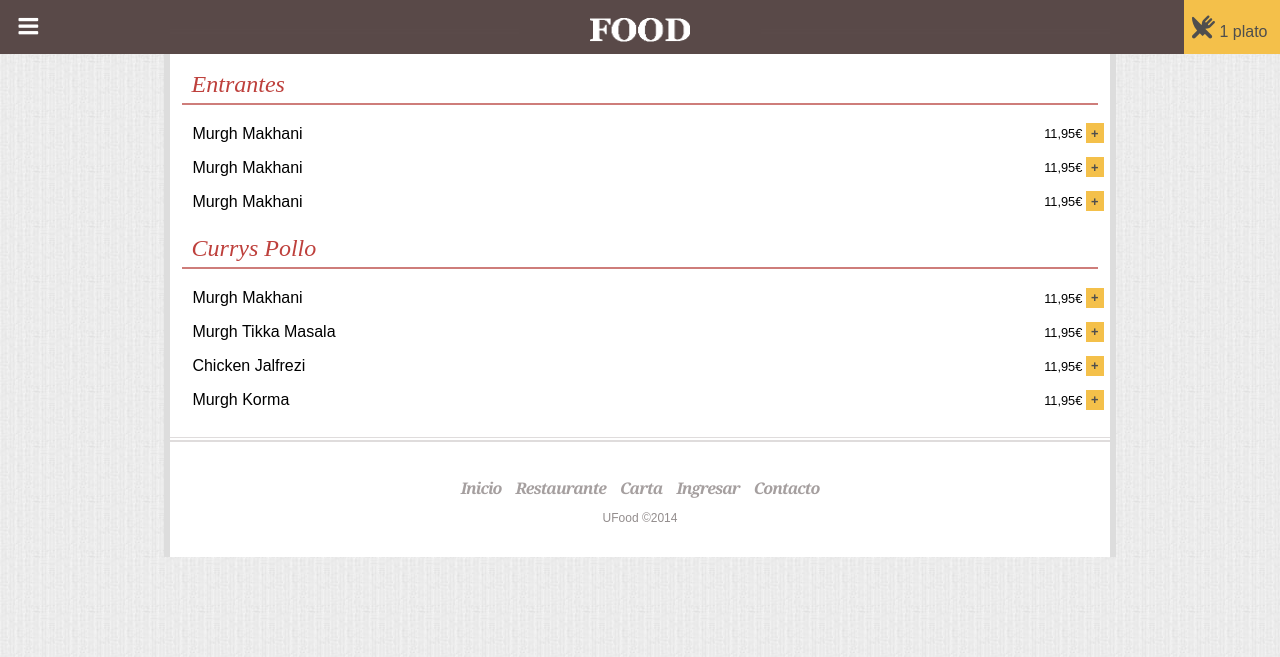
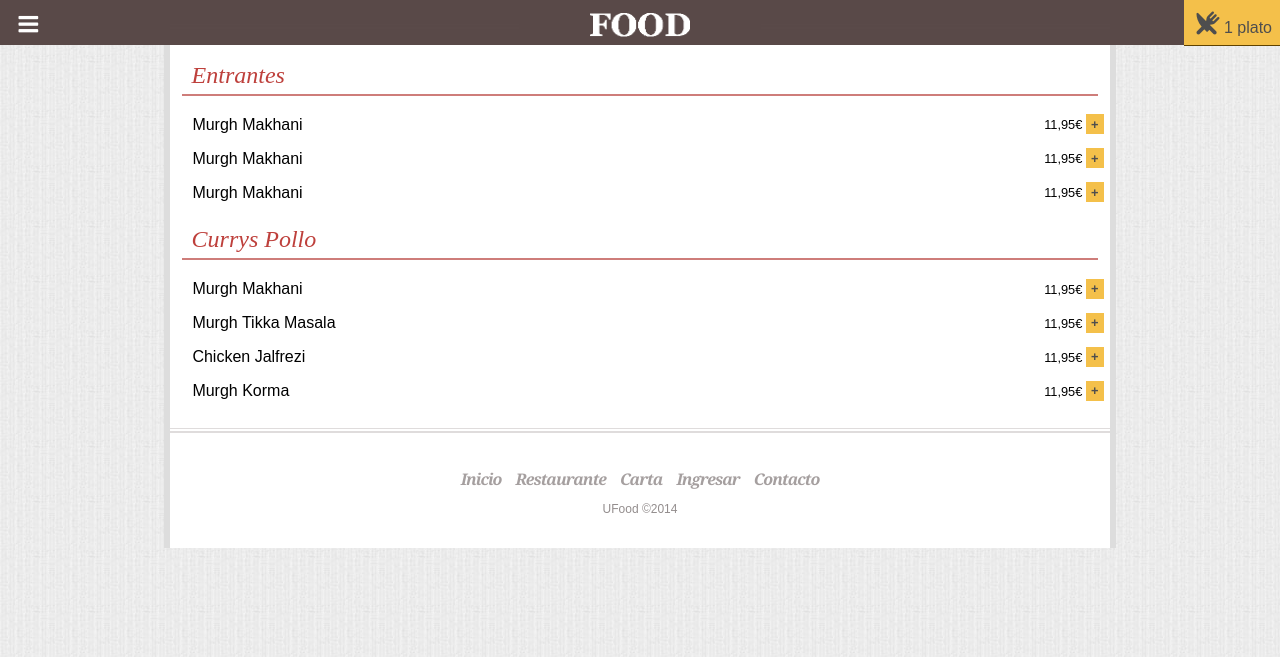
Before and after one commit to gamezinfantes/UFood, a Django app: page /carta/ in a window 1280 px wide. Shown: the top 657 px of the page. Run offline with Django 3.2, Linux system fonts and the light colour scheme; parts of the project's set-up code (start-up, migrations or seed data) failed here and were passed over; some libraries are stand-ins or nearby versions.

Commit message:
Sync to netbook

```diff
--- a/restaurante/templates/restaurante/carta.html
+++ b/restaurante/templates/restaurante/carta.html
@@ -2,8 +2,8 @@
 
 {% block title %}Carta{% endblock title %}
 {% block content %}
-	<div class="shoping-cart">
-		<a href="#"><span class="icon-food"></span> 1 plato</a>
+	<div id="shoping-cart">
+		<a href="#"><span class="icon-food"></span> 2 plato</a>
 	</div>
 	<section id="menu">
 		<h2 class="red-title" class="red-title">Entrantes</h2>
--- a/restaurante/templates/restaurante/home.html
+++ b/restaurante/templates/restaurante/home.html
@@ -6,7 +6,10 @@
 			<div id="busqueda">
 				<form id="form-seaarch-restaurant" action="/restaurantes/" method="GET">
 					<label class="" for="where">¿Tu código postal?</label>
-					<input type="text" pattern="\d*" maxlength="5" id="where" name="where" placeholder="Ej. 28010" />
+					<p class="input-container">
+						<span class="input-icon-right icon-location" id="geolocation"></span>
+						<input type="text" pattern="\d*" maxlength="5" id="where" name="where" placeholder="Ej. 28010" />
+					</p>
 
 					<label for="what">¿Qué quieres pedir?</label>
 					<select name="" id="">
--- a/static/css/style.css
+++ b/static/css/style.css
@@ -125,9 +128,9 @@ h1, h2 {
 
 header {
 	background: #594948;
-	height: 41px;
+	height: 37px;
 	margin: 0!important;
-	padding-top: 13px;
+	padding-top: 8px;
 	position: fixed;
 	right: 0;
 	top: 0;
@@ -173,20 +172,24 @@ header {
 					padding: 0.5em 1.5em;
 					text-decoration: none;
 				}
+				header nav ul li a:hover {
+					background: #6B5C5C; /* #d63432;*/
+
+				}
 
 	header .left-button{
 		color: #fff;
 		font-size: 23px;
 		left: 0.8em;
 		position: absolute;
-		top: 0.6em;
+		top: 0.5em;
 	}
 	header .right-button {
 		color: #fff;
 		font-size: 23px;
 		position: absolute;
 		right: 0.8em;
-		top: 0.7em;
+		top: 0.5em;
 	}
 
 input[type="text"], input[type="password"], input[type="email"] {
@@ -412,6 +419,46 @@ section#menu li .right{
 			margin-left: .5em;
 		}
 
+#shoping-cart {
+	display: block;
+	position: fixed;
+	right: 0px;
+	top: 0px;
+	z-index: 110;
+}
+#shoping-cart-btn {
+	display: block;
+	text-align: right;
+}
+#shoping-cart-btn a {
+	background: #f4c04a;
+	color: #4e4e4e;
+	display: inline-block;
+	height: 45px;
+	padding: 0 0.5em;
+	text-decoration: none;
+	width: 5em;
+}
+#shoping-cart .icon-food {
+	font-size: 23px;
+	line-height: 45px;
+
+}
+#shoping-cart-list {
+	background: #f4c04a;
+	display: none;
+	list-style: none;
+	padding:  0;
+	margin: 0;
+	width: 200px;
+}
+#shoping-cart-list li{
+	padding:0.5em 1em;
+}
+#shoping-cart-list li:last-child{
+	border-bottom: 0px;
+}
+
 #steps img {
 	width: 100%;
 }
@@ -443,7 +490,7 @@ section#menu li .right{
 }
 
 .content {
-	margin-top: 54px;
+	margin-top: 45px;
 	overflow: auto; /*evita el colapsamiento de margenes*/
 }
 
@@ -497,30 +557,10 @@ section#menu li .right{
     -moz-user-select: none;
     -khtml-user-select: none;
 }
-.shoping-cart {
-	background: #f4c04a;
-	display: block;
-	position: fixed;
-	right: 0px;
-	top: 0px;
-	z-index: 110;
+.shoping-cart-border {
+	border-bottom: 1px solid #5F4200;
 }
-	.shoping-cart a {
-		color: #4e4e4e;
-		text-decoration: none;
-		display: block;
-		height: 54px;
-		padding: 0 0.5em;
-		width: 5em;
-	}
-	.shoping-cart .icon-food {
-		font-size: 23px;
-		line-height: 54px;
 
-	}
-	.shoping-cart .icon-food span {
-
-	}
 .twitter {
 	background: #00aced;
 	color: #fff;
--- a/webapp/templates/webapp/carta.html
+++ b/webapp/templates/webapp/carta.html
@@ -2,8 +2,18 @@
 
 {% block title %}Carta{% endblock title %}
 {% block content %}
-	<div class="shoping-cart">
-		<a href="#"><span class="icon-food"></span> 1 plato</a>
+	<div id="shoping-cart">
+		<div id="shoping-cart-btn">
+			<a href="#" class="shoping-cart-border"><span class="icon-food"></span> 1 plato</a>
+		</div>
+		<ul id="shoping-cart-list">
+			<li class="shoping-cart-border">
+				<span class="plato">Tallarines con verduras</span>
+			</li>
+			<li class="shoping-cart-border">
+				<span class="plato">Maki de salmon</span>
+			</li>
+		</ul>
 	</div>
 	<section id="menu">
 		<h2 class="red-title" class="red-title">Entrantes</h2>
```
Also changed, not shown: other parts of static/css/style.css (+35 -35 lines), static/js/script.js (+113 -9 lines), static/fonts/icomoon.ttf, static/fonts/icomoon.woff, 2 other files.
